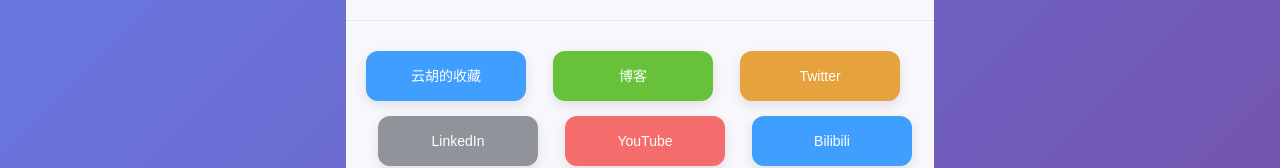
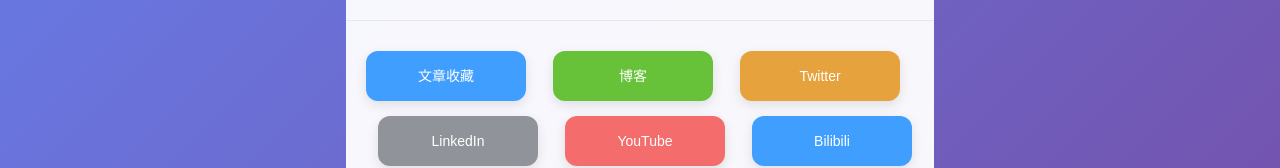
Before and after one commit to stevenling/interesting-util-client, a Vue app: page /yunhuMatrix in a window 1280 px wide. Shown: the part 332-500 px from the top of the page. Built offline with nearby package versions, Linux system fonts and the light colour scheme; a web font is replaced by a local one; what @highlightjs/vue-plugin would draw is missing.

Commit message:
style: update

```diff
--- a/src/components/YunhuMatrix.vue
+++ b/src/components/YunhuMatrix.vue
@@ -26,7 +26,7 @@
                 size="large"
               >
                 <i class="el-icon-link"></i>
-                云胡的收藏
+                文章收藏
               </el-button>
 
               <el-button
--- a/vue.config.js
+++ b/vue.config.js
@@ -1,10 +1,14 @@
 module.exports = {
+  //  应用部署的基础路径
   publicPath: process.env.NODE_ENV === 'production'
     ? '/interesting-util-client/'
     : '/',
+  // 静态资源目录
   assetsDir: 'assets',
+  // 是否开启eslint
   lintOnSave: false,
-  productionSourceMap: false, // 生产环境关闭sourcemap
+  // 生产环境关闭sourcemap
+  productionSourceMap: false,
 
   // 开发服务器配置（不影响build）
   devServer: {
```
Also changed, not shown: 1 other file (tests, documents, lock files or other folders).
